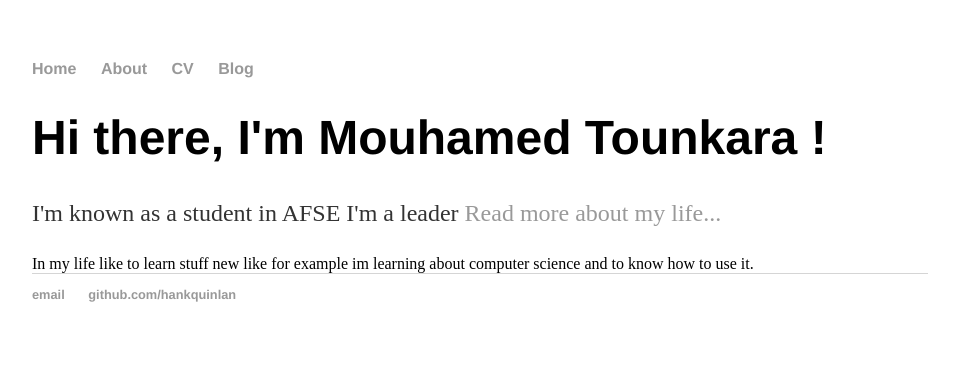
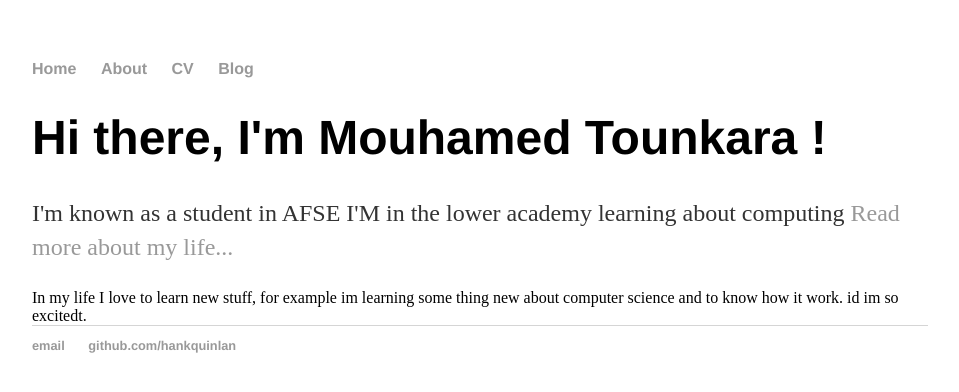
Before and after one commit to mouhamedt4033/mouhamedt4033.github.io, a Jekyll site: the page built from index.html, in a window 1280 px wide. Shown: the top 392 px of the page, without its empty margins (160-1119 px from the left). Built offline with Jekyll 4.4.1, drawn with Linux system fonts in a browser that asks for light colours.

Commit message:
Update index.html

```diff
--- a/index.html
+++ b/index.html
@@ -4,5 +4,5 @@ title: Mouhamed Tounkara, A Scholar in AFSE
 ---
 <div class="blurb">
 	<h1>Hi there, I'm Mouhamed Tounkara !</h1>
-	<p>I'm known as a student in AFSE <em></em> I'm a leader <a href="/about">Read more about my life...</a></p> In my life like to learn stuff new like for example im learning about computer science and to know how to use it.
+	<p>I'm known as a student in AFSE I'M in the lower academy learning about computing <em></em><a href="/about">Read more about my life...</a></p> In my life I love to learn new stuff, for example im learning some thing new about computer science and to know how it work. id im so excitedt.
 </div><!-- /.blurb -->
```
